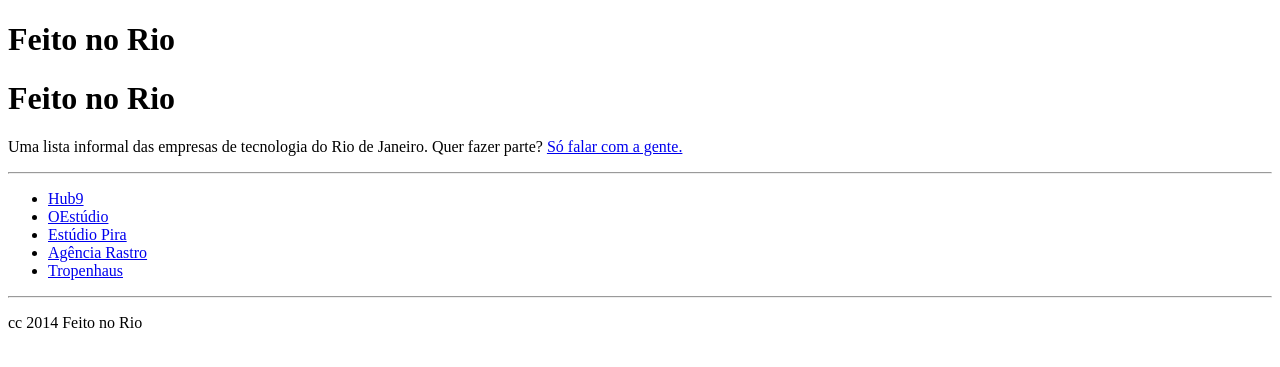
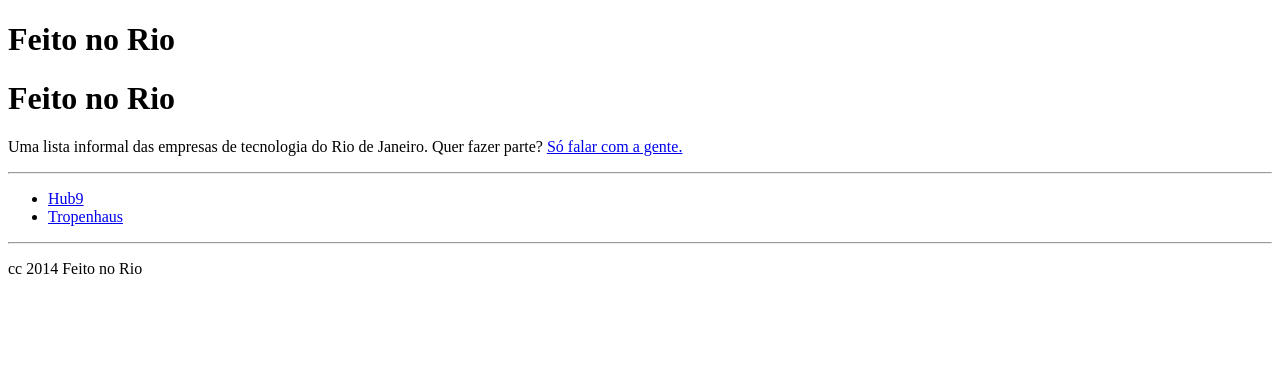
Before and after one commit to dfosco/feitonorio, a Jekyll site: the page built from index.md, in a window 1280 px wide. Shown: the top 367 px of the page. Built offline with Jekyll 4.4.1, drawn with Linux system fonts in a browser that asks for light colours; nearby versions of some CDN libraries; library files that are not in the unit come from our copies.

Commit message:
Text updated again

```diff
--- a/index.md
+++ b/index.md
@@ -10,7 +10,4 @@ Uma lista informal das empresas de tecnologia do Rio de Janeiro. Quer fazer part
 ---
 
   - [Hub9](https://www.facebook.com/hub9.co)
-  - [OEstúdio](http://oestudio.com.br/)
-  - [Estúdio Pira](http://estudiopira.com/)
-  - [Agência Rastro](http://agenciarastro.com.br/)
   - [Tropenhaus](http://tropenhaus.com.br/)
```
Also changed, not shown: 3 other files.
